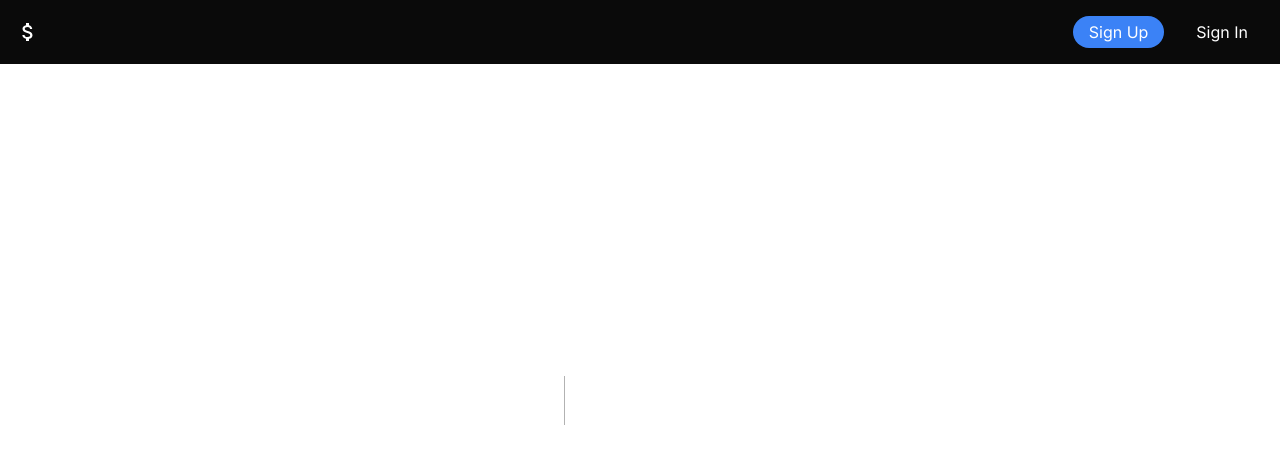
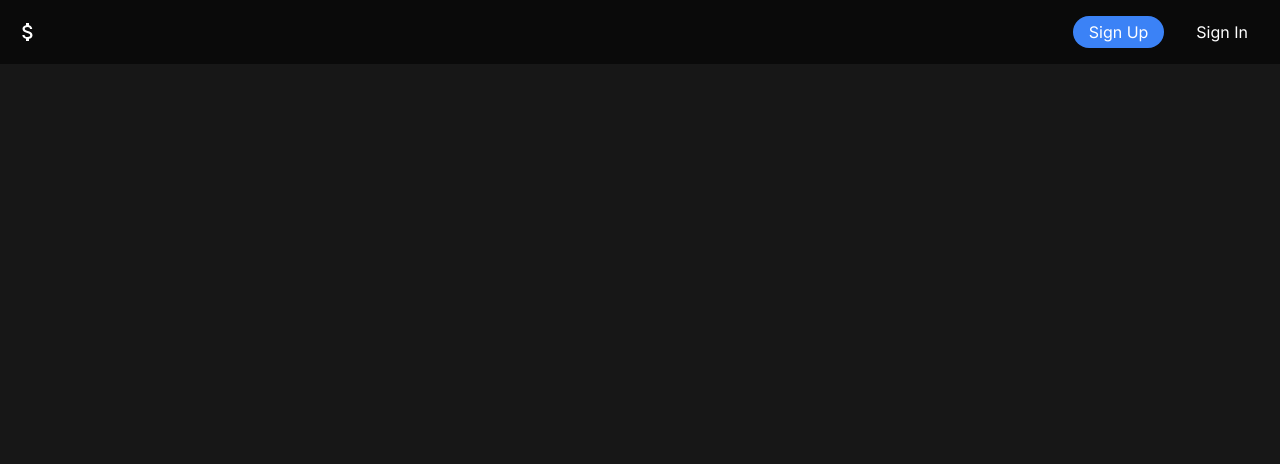
Before and after one commit to alpha-og/Finance-Tracker, a Next.js app in the folder client/: page /user/dashboard in a window 1280 px wide. Before the commit this address had no page. Shown: the top 464 px of the page. Built offline with nearby package versions, Linux system fonts and the light colour scheme.

Commit message:
Created dashboard page

```diff
--- /dev/null
+++ b/client/src/app/user/dashboard/page.tsx
@@ -0,0 +1,11 @@
+import { TransactionsList } from "@/components/components";
+
+const Dashboard = () => {
+  return (
+    <div className="w-full h-full flex justify-evenly">
+      <h1>Dashboard</h1>
+    </div>
+  );
+};
+
+export default Dashboard;
```
